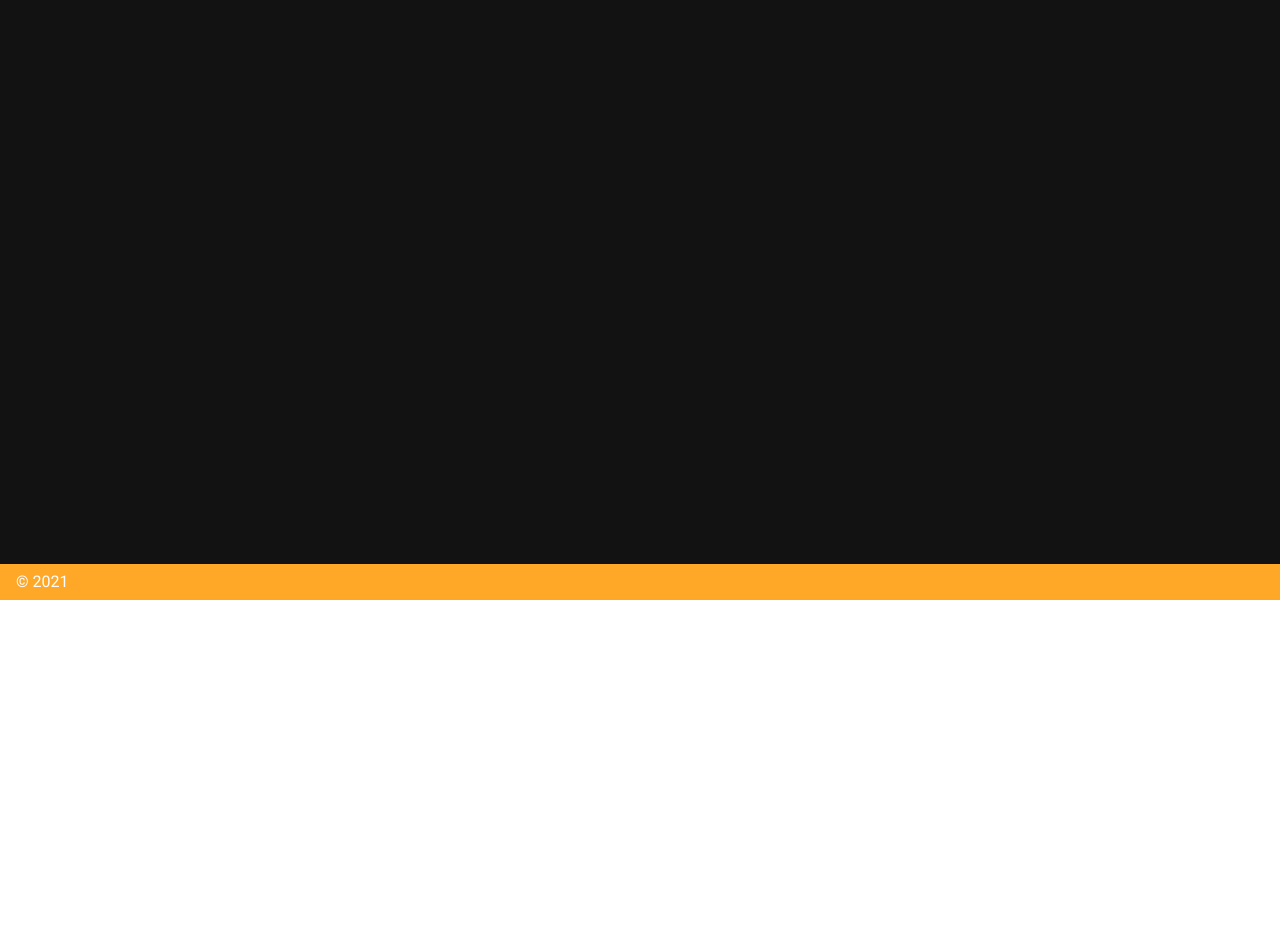
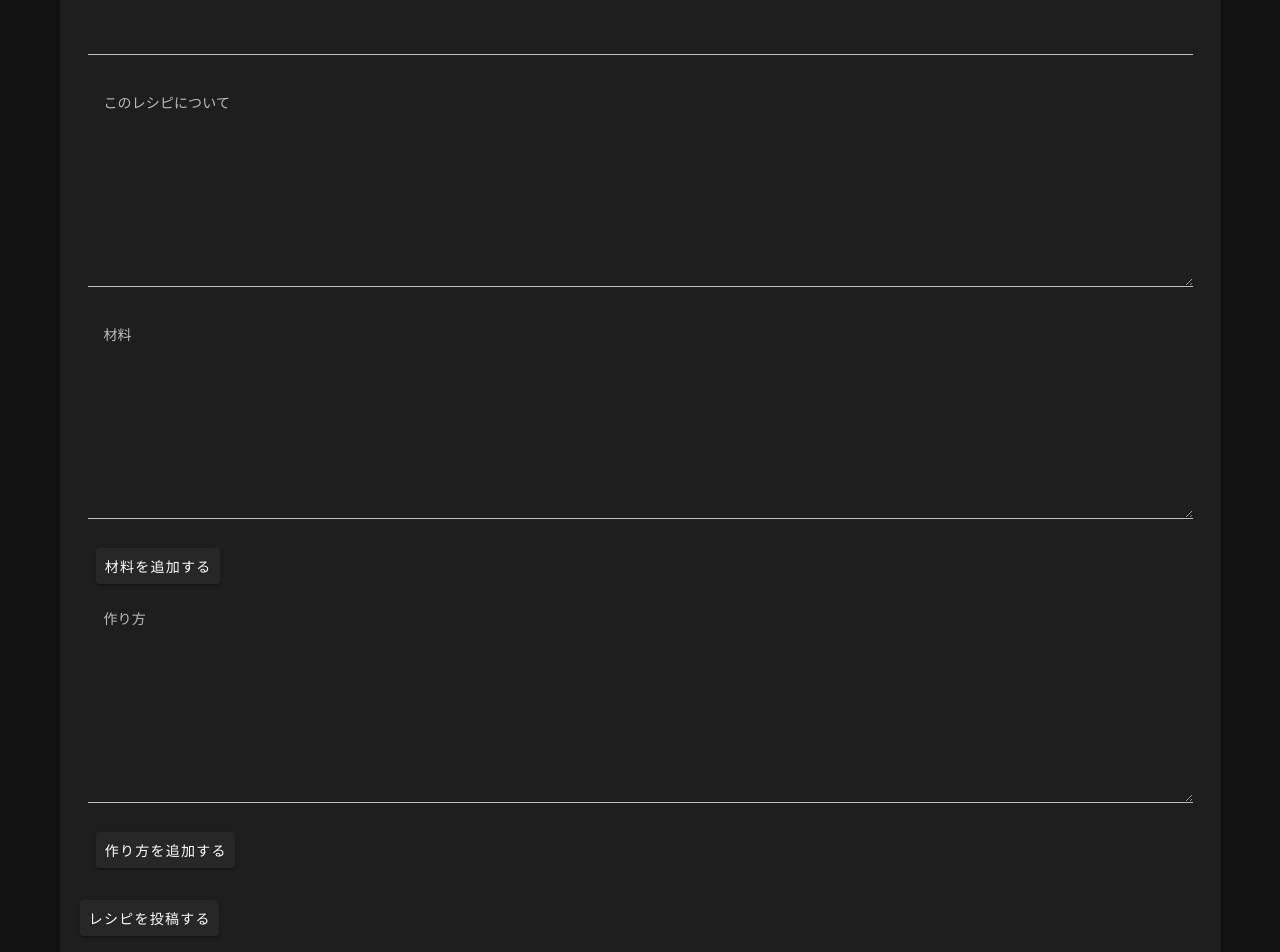
Before and after one commit to yutatsune/cooknavi-api, a Nuxt app in the folder front/: page /recipes/new in a window 1280 px wide. Before the commit this address had no page. Shown: the part 200-1152 px from the top of the page. Before the commit the page ends 800 px from the top, so only its background shows below. Built offline with nearby package versions, Linux system fonts and the light colour scheme.

Commit message:
frontend

```diff
--- a/front/nuxt.config.js
+++ b/front/nuxt.config.js
@@ -42,9 +42,9 @@ export default {
     '/api': {
       target: 'http://localhost:3000',
       pathRewrite: {
-        '^/api': '/api/v1',
-      },
-    },
+        '^/api' : '/api/v1'
+      }
+    }
   },
 
   // Vuetify module configuration: https://go.nuxtjs.dev/config-vuetify
--- /dev/null
+++ b/front/pages/recipes/index.vue
@@ -0,0 +1,30 @@
+<template>
+  <v-app>
+    <v-container>
+      <v-row>
+        <v-col v-for="recipe in recipes" :key="recipe.id">
+          <v-sheet>{{ recipe.name }}</v-sheet>
+          <v-sheet>{{ recipe.explanation }}</v-sheet>
+          <v-sheet>{{ recipe.foodstuff }}</v-sheet>
+          <v-sheet>{{ recipe.how }}</v-sheet>
+        </v-col>
+      </v-row>
+    </v-container>
+  </v-app>
+</template>
+
+<script>
+const axios = require('axios')
+let url = 'http://localhost:3000/api/v1/recipes';
+export default {
+  data: function(){
+    return {
+      recipes: []
+    }
+  },
+  async asyncData() {
+    let recipe = await axios.get(url);
+    return { recipes: recipe.data.data }
+  }
+}
+</script>
--- /dev/null
+++ b/front/pages/recipes/new.vue
@@ -0,0 +1,66 @@
+<template>
+  <v-app>
+    <v-card class="container">
+      <v-card-title>レシピの投稿</v-card-title>
+      <v-card-text>
+        <v-card-subtitle>レシピ名</v-card-subtitle>
+        <v-text-field
+          type="text"
+          v-model="name"
+        ></v-text-field>
+        <v-card-subtitle>このレシピについて</v-card-subtitle>
+        <v-textarea
+          type="text"
+          v-model="explanation"
+        >
+        </v-textarea>
+        <v-card-subtitle>材料</v-card-subtitle>
+        <v-textarea
+          type="text"
+          v-model="foodstuff"
+        >
+        </v-textarea>
+        <v-card-actions>
+          <v-btn>材料を追加する</v-btn>
+        </v-card-actions>
+        <v-card-subtitle>作り方</v-card-subtitle>
+        <v-textarea
+          type="text"
+          v-model="how"
+        >
+        </v-textarea>
+        <v-card-actions>
+          <v-btn>作り方を追加する</v-btn>
+        </v-card-actions>
+      </v-card-text>
+      <v-card-actions>
+        <v-btn @click="postRecipe">レシピを投稿する</v-btn>
+      </v-card-actions>
+    </v-card>
+  </v-app>
+</template>
+
+<script>
+export default {
+  data: () => ({
+    name: null,
+    explanation: null,
+    foodstuff: null,
+    how: null,
+  }),
+  methods: {
+    postRecipe() {
+      const url = 'api/v1/recipes';
+      const recipe = {
+        name: this.name,
+        explanation: this.explanation,
+        foodstuff: this.foodstuff,
+        how: this.how,
+      };
+      this.$axios.post(url, { recipe })
+        .then(res => console.log(res.status))
+        .catch(error => console.log(error));
+    },
+  }
+}
+</script>
```
Also changed, not shown: 1 other file (tests, documents, lock files or other folders).
